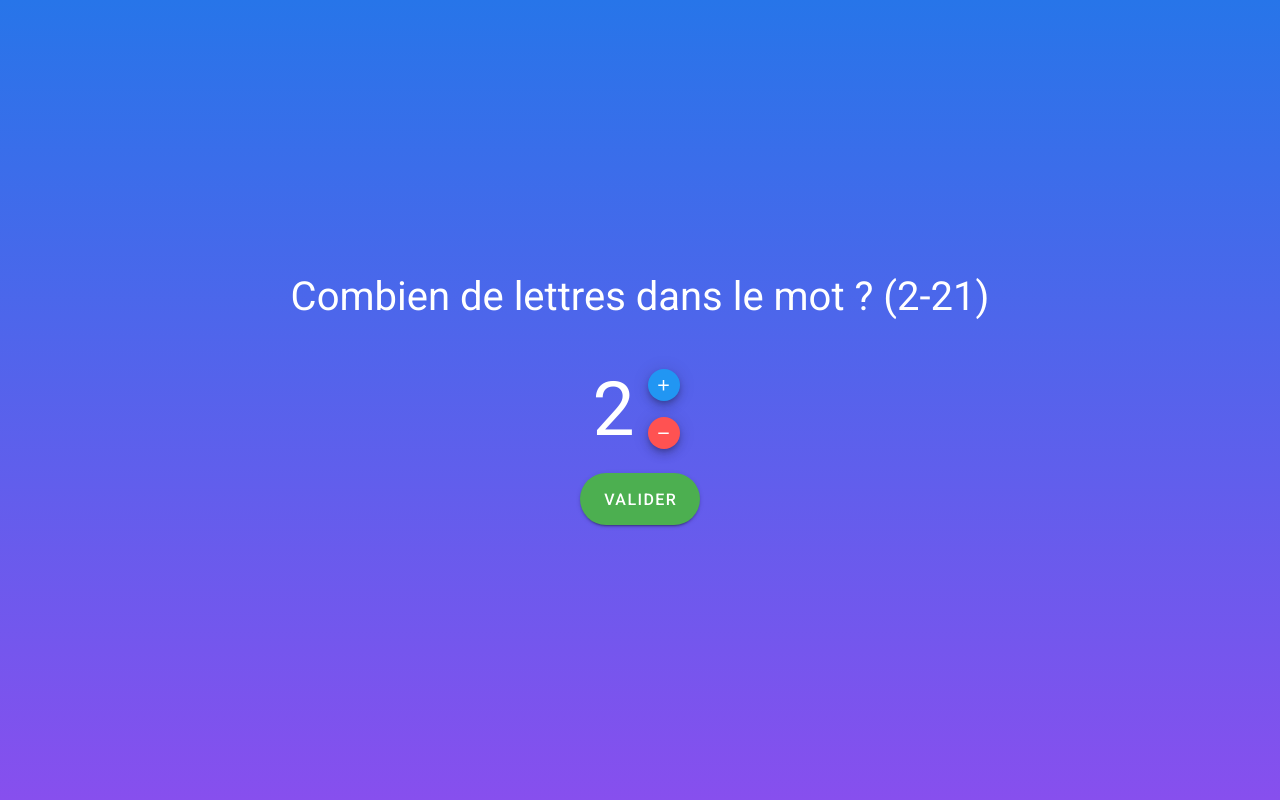
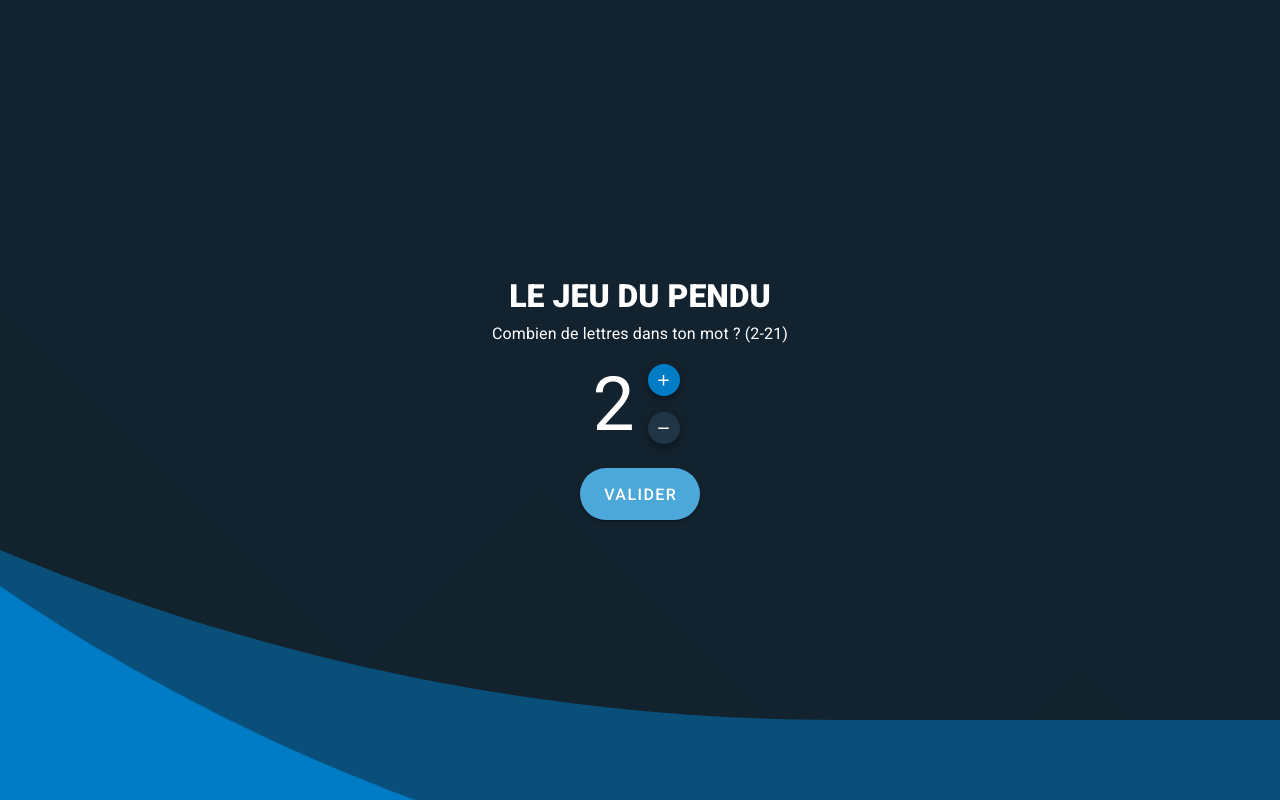
Before and after one commit to RemiBarthe/jeu-du-pendu-client, a Vue app: page / in a window 1280 px wide. Built offline with nearby package versions, Linux system fonts and the light colour scheme; a small style sheet from the web is missing.

Commit message:
- Add animated background - Syling of component letterForm

```diff
--- a/src/App.vue
+++ b/src/App.vue
@@ -1,9 +1,10 @@
 <template>
   <v-app>
-    <v-main>
-      <div class="main-color">
-        <GameRoomContainer />
+    <v-main class="background">
+      <div class="app-background">
+        <div class="liquid"></div>
       </div>
+      <GameRoomContainer class="gamecontainer" />
     </v-main>
   </v-app>
 </template>
@@ -25,7 +26,65 @@ export default {
 };
 </script>
 <style scoped>
-.main-color {
-  background: linear-gradient(0deg, #874fee, #2775e9);
+.gamecontainer {
+  position: relative;
+  z-index: 2;
+}
+
+.background {
+  background-color: #007cc7;
+}
+.app-background {
+  position: absolute;
+  width: 100%;
+  height: 100%;
+  top: 0;
+  overflow: hidden;
+  z-index: 1;
+}
+
+.app-background .liquid {
+  position: relative;
+  top: -60%;
+  width: 2400px;
+  height: 2400px;
+  transition: 0.5s;
+  z-index: 1;
+}
+
+.app-background .liquid::after,
+.app-background .liquid::before {
+  content: "";
+  width: 200%;
+  height: 200%;
+  position: absolute;
+  top: 0;
+  left: 45%;
+  transform: translate(-50%, -75%);
+  background: #000;
+  z-index: 1;
+}
+
+.app-background .liquid::before {
+  border-radius: 45%;
+  background: rgba(18, 35, 46, 1);
+  animation: animate 20s linear infinite;
+  z-index: 1;
+}
+
+.app-background .liquid::after {
+  border-radius: 40%;
+  background: rgba(18, 35, 46, 0.5);
+  animation: animate 40s linear infinite;
+  z-index: 1;
+}
+
+@keyframes animate {
+  0% {
+    transform: translate(-50%, -75%) rotate(0deg);
+  }
+  100% {
+    transform: translate(-50%, -75%) rotate(360deg);
+  }
 }
 </style>
--- a/src/components/NumberLetterForm.vue
+++ b/src/components/NumberLetterForm.vue
@@ -1,19 +1,34 @@
 <template>
   <v-container class="center-container">
-    <p class="style-title">Combien de lettres dans le mot ? (2-21)</p>
+    <h1 class="font-weight-black">LE JEU DU PENDU</h1>
+    <h2 class="subtitle-1">Combien de lettres dans ton mot ? (2-21)</h2>
     <div class="position-number">
       <p class="size-number">{{ number }}</p>
 
       <div class="position-buttons">
-        <v-btn x-small fab color="info" class="ma-2" @click="incrementNumber">
+        <v-btn
+          x-small
+          fab
+          dark
+          color="#007CC7"
+          class="ma-2"
+          @click="incrementNumber"
+        >
           <v-icon dark> mdi-plus </v-icon>
         </v-btn>
-        <v-btn x-small fab color="error" class="ma-2" @click="decrementNumber">
+        <v-btn
+          x-small
+          fab
+          dark
+          color="#203647"
+          class="ma-2"
+          @click="decrementNumber"
+        >
           <v-icon dark> mdi-minus </v-icon>
         </v-btn>
       </div>
     </div>
-    <v-btn x-large rounded color="success" class="ma-2" @click="onSubmit">
+    <v-btn x-large rounded dark color="#4DA8DA" class="ma-2" @click="onSubmit">
       Valider
     </v-btn>
   </v-container>
```
Also changed, not shown: src/components/GameRoom.vue (+4 -4 lines), 1 other file (tests, documents, lock files or other folders).
